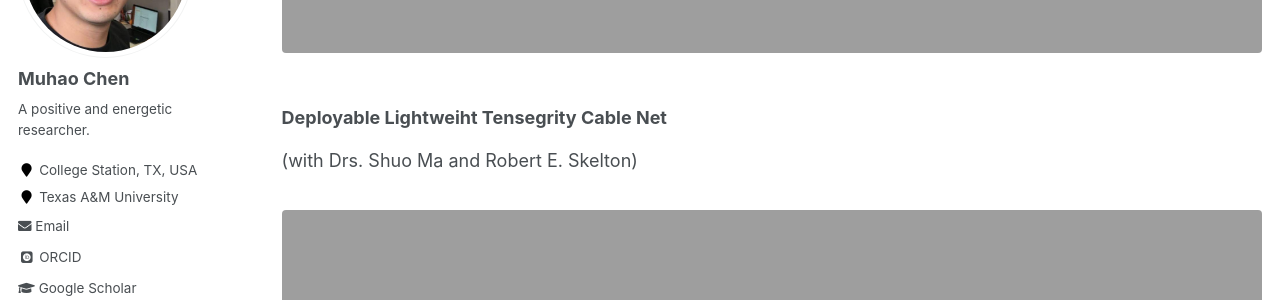
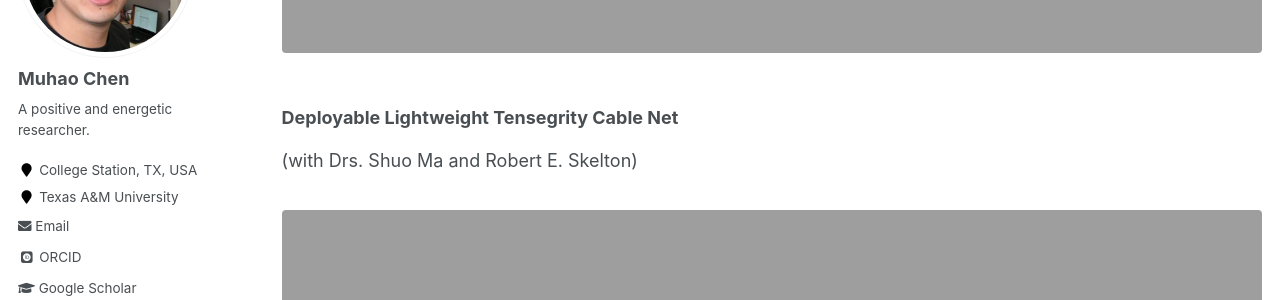
Before and after one commit to Muhao-Chen/muhao-chen.github.io, a Jekyll site: the page built from _pages/research.md, in a window 1280 px wide and 900 px high, scrolled down 3696 px. Shown: the part 153-453 px from the top of the window. Built offline with Jekyll 4.4.1, drawn with Linux system fonts in a browser that asks for light colours; some web fonts are replaced.

Commit message:
Update research.md

```diff
--- a/_pages/research.md
+++ b/_pages/research.md
@@ -125,7 +125,7 @@ We would also like to develop and offer more and more software and tools to help
 <figure><img src="{{ site.url }}/images/rffi/Tenseg_Roof.png" width="800"/></figure>
 
 
-### Deployable Lightweiht Tensegrity Cable Net
+### Deployable Lightweight Tensegrity Cable Net
 (with Drs. Shuo Ma and Robert E. Skelton)
 <figure><img src="{{ site.url }}/images/rffi/cable_roof.png" width="800"/></figure>
 
```
